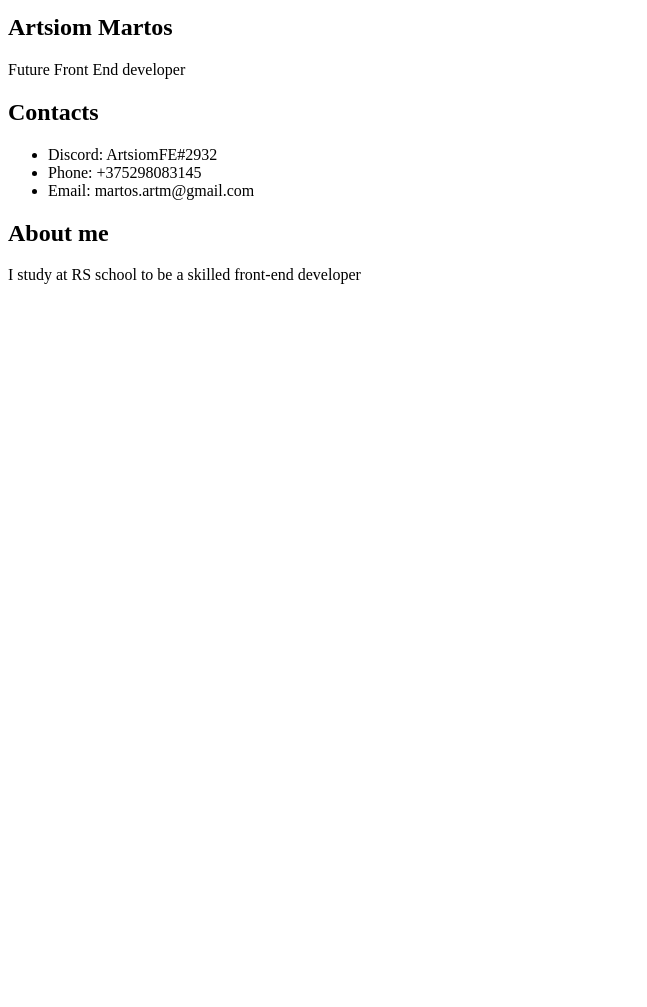
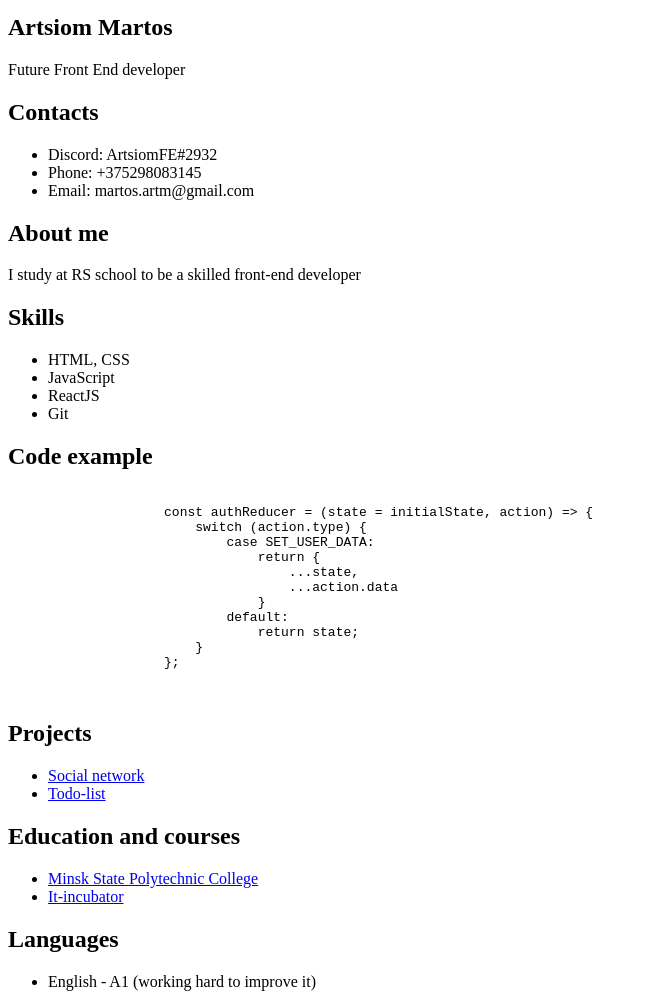
Before and after one commit to martos-art/rsschool-cv, a plain HTML site: page index.html in a window 1280 px wide. Shown: the part 610-1617 px from the top of the page, without its empty margins (0-647 px from the left). Before the commit the page ends 910 px from the top, so only its background shows below. Drawn offline with Linux system fonts and the light colour scheme.

Commit message:
feat: add code example, projects, education, lang

```diff
--- a/index.html
+++ b/index.html
@@ -49,6 +49,57 @@
                 <p>I study at RS school to be a skilled front-end developer</p>
             </section>
 
+            <section class="skills" id="skills">
+                <h2>Skills</h2>
+                <ul>
+                    <li>HTML, CSS</li>
+                    <li>JavaScript</li>
+                    <li>ReactJS</li>
+                    <li>Git</li>
+                </ul>
+            </section>
+
+            <section class="code-example" id="code-example">
+                <h2>Code example</h2>
+                <pre>
+                    <code>
+                    const authReducer = (state = initialState, action) => {
+                        switch (action.type) {
+                            case SET_USER_DATA:
+                                return {
+                                    ...state,
+                                    ...action.data
+                                }
+                            default:
+                                return state;
+                        }
+                    };
+                    </code>
+                </pre>
+            </section>
+
+            <section>
+                <h2>Projects</h2>
+                <ul>
+                    <li><a href="https://github.com/martos-art/durov-privet">Social network</a></li>
+                    <li><a href="https://github.com/martos-art/to-do-list-ts">Todo-list</a></li>
+                </ul>
+            </section>
+
+            <section id="education">
+                <h2>Education and courses</h2>
+                <ul>
+                    <li><a href="https://mgpk.bntu.by/">Minsk State Polytechnic College</a></li>
+                    <li><a href="https://it-incubator.by/React-online.html">It-incubator</a></li>
+                </ul>
+            </section>
+
+            <section id="languages">
+                <h2>Languages</h2>
+                <ul>
+                    <li>English - A1 (working hard to improve it)</li>
+                </ul>
+            </section>
 
         </div>
 
```
